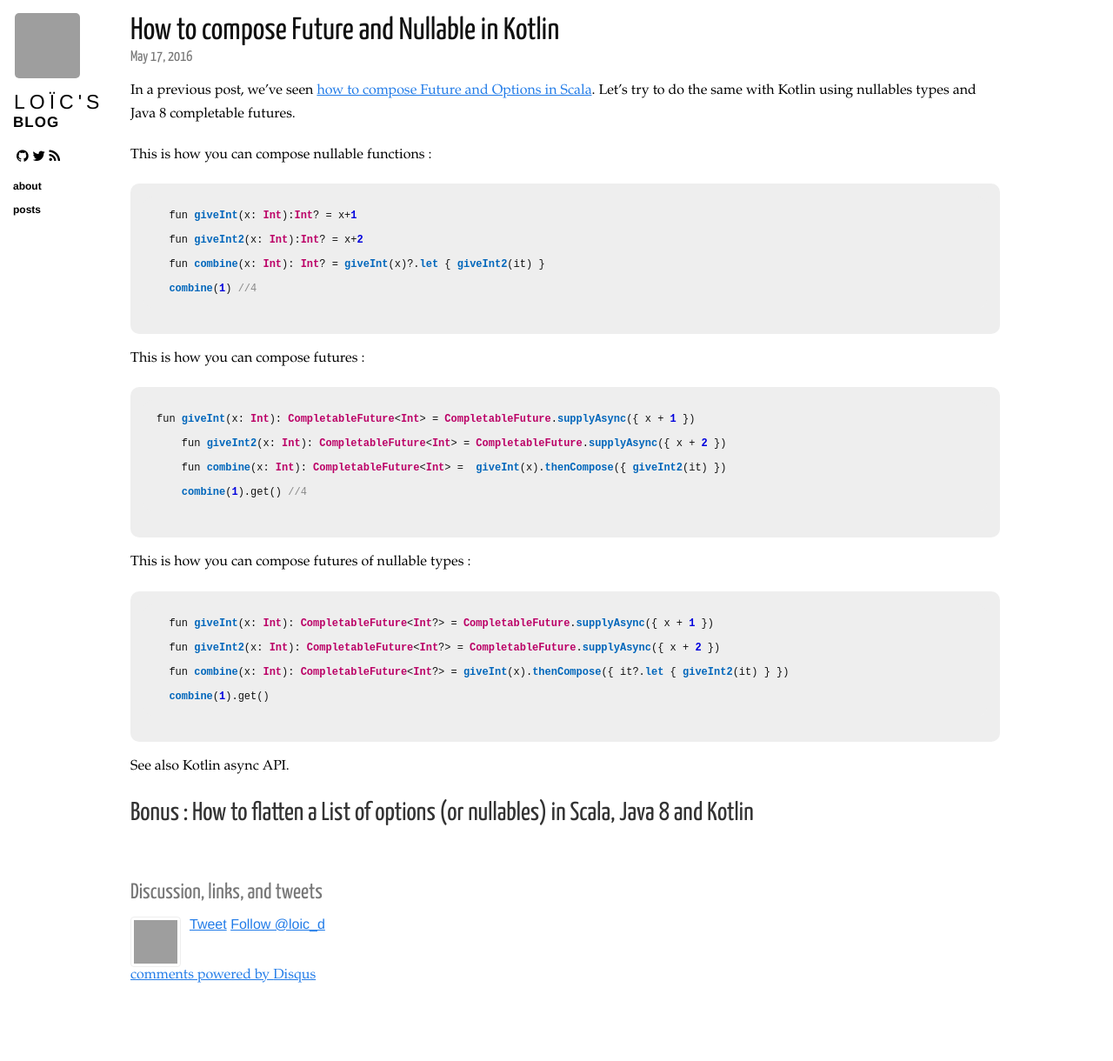
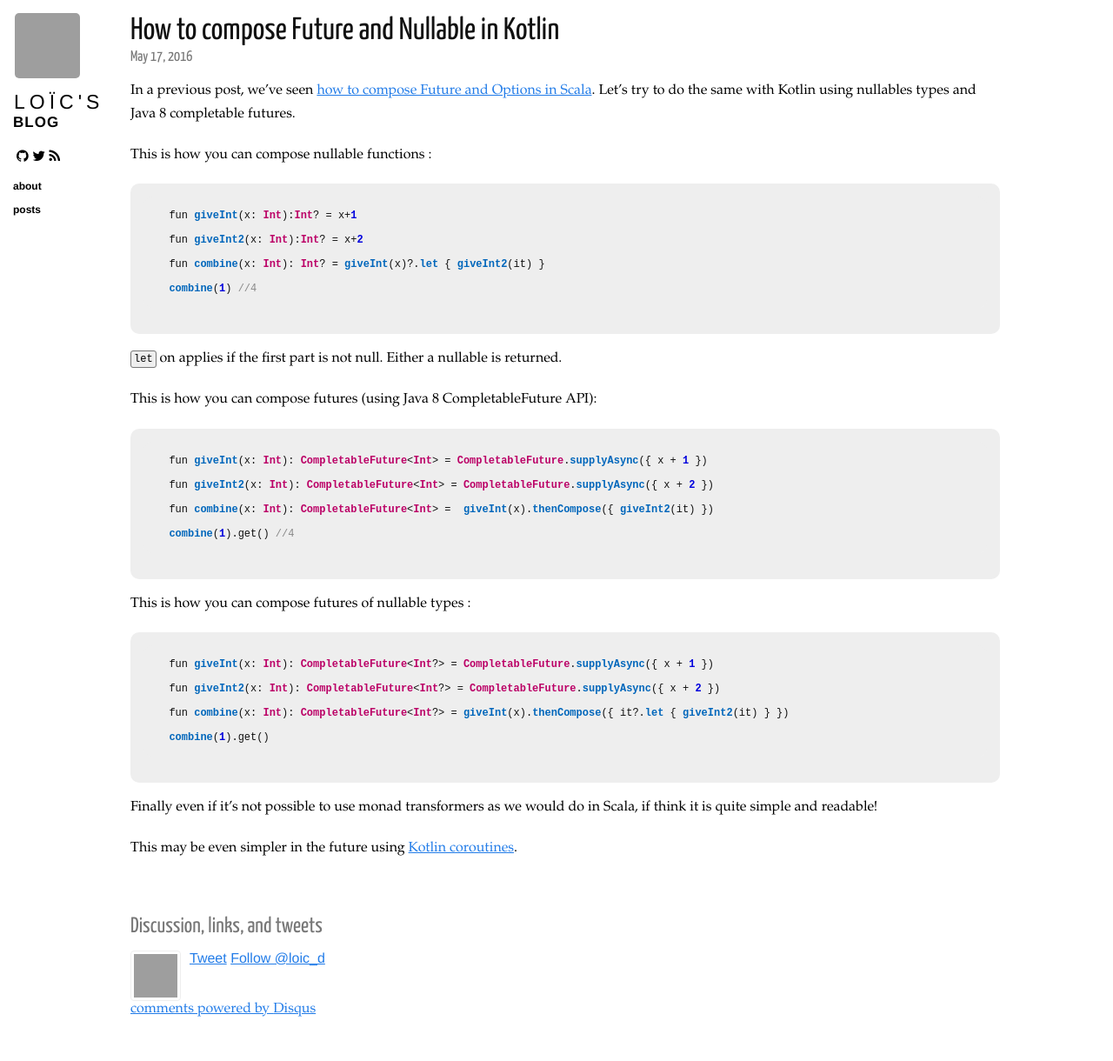
Before and after one commit to loicdescotte/loicdescotte.github.io, a Jekyll site: the page built from _posts/2016-05-17-kotlin-compose-nullable-future.md, in a window 1280 px wide. Shown: the whole page at 87% size. Built offline with Jekyll 4.4.1, drawn with Linux system fonts in a browser that asks for light colours; nearby versions of some CDN libraries; comment, search, counter and statistics services are not loaded; before the commit the page ends 1181 px from its top, so only the background shows below that; grey boxes are pictures that could not be loaded.

Commit message:
kotlin_nullable_future

````diff
--- a/_posts/2016-05-17-kotlin-compose-nullable-future.md
+++ b/_posts/2016-05-17-kotlin-compose-nullable-future.md
@@ -11,7 +11,6 @@ tags:
 
 In a previous post, we've seen [how to compose Future and Options in Scala](http://loicdescotte.github.io/posts/scala-compose-option-future/). Let's try to do the same with Kotlin using nullables types and Java 8 completable futures.
 
-
 This is how you can compose nullable functions :
 
 ```kotlin
@@ -24,16 +23,19 @@ This is how you can compose nullable functions :
   combine(1) //4
 ```
 
-This is how you can compose futures :
+`let` on applies if the first part is not null. Either a nullable is returned.
+
+
+This is how you can compose futures (using Java 8 CompletableFuture API):
 
 ```kotlin
-fun giveInt(x: Int): CompletableFuture<Int> = CompletableFuture.supplyAsync({ x + 1 })
+  fun giveInt(x: Int): CompletableFuture<Int> = CompletableFuture.supplyAsync({ x + 1 })
 
-    fun giveInt2(x: Int): CompletableFuture<Int> = CompletableFuture.supplyAsync({ x + 2 })
+  fun giveInt2(x: Int): CompletableFuture<Int> = CompletableFuture.supplyAsync({ x + 2 })
 
-    fun combine(x: Int): CompletableFuture<Int> =  giveInt(x).thenCompose({ giveInt2(it) })
+  fun combine(x: Int): CompletableFuture<Int> =  giveInt(x).thenCompose({ giveInt2(it) })
 
-    combine(1).get() //4
+  combine(1).get() //4
 ```
 
 This is how you can compose futures of nullable types :
@@ -48,6 +50,6 @@ This is how you can compose futures of nullable types :
   combine(1).get()
 ```
 
-See also Kotlin async API.
+Finally even if it's not possible to use monad transformers as we would do in Scala, if think it is quite simple and readable!
 
-## Bonus : How to flatten a List of options (or nullables) in Scala, Java 8 and Kotlin
+This may be even simpler in the future using [Kotlin coroutines](https://github.com/Kotlin/kotlin-coroutines).
````
